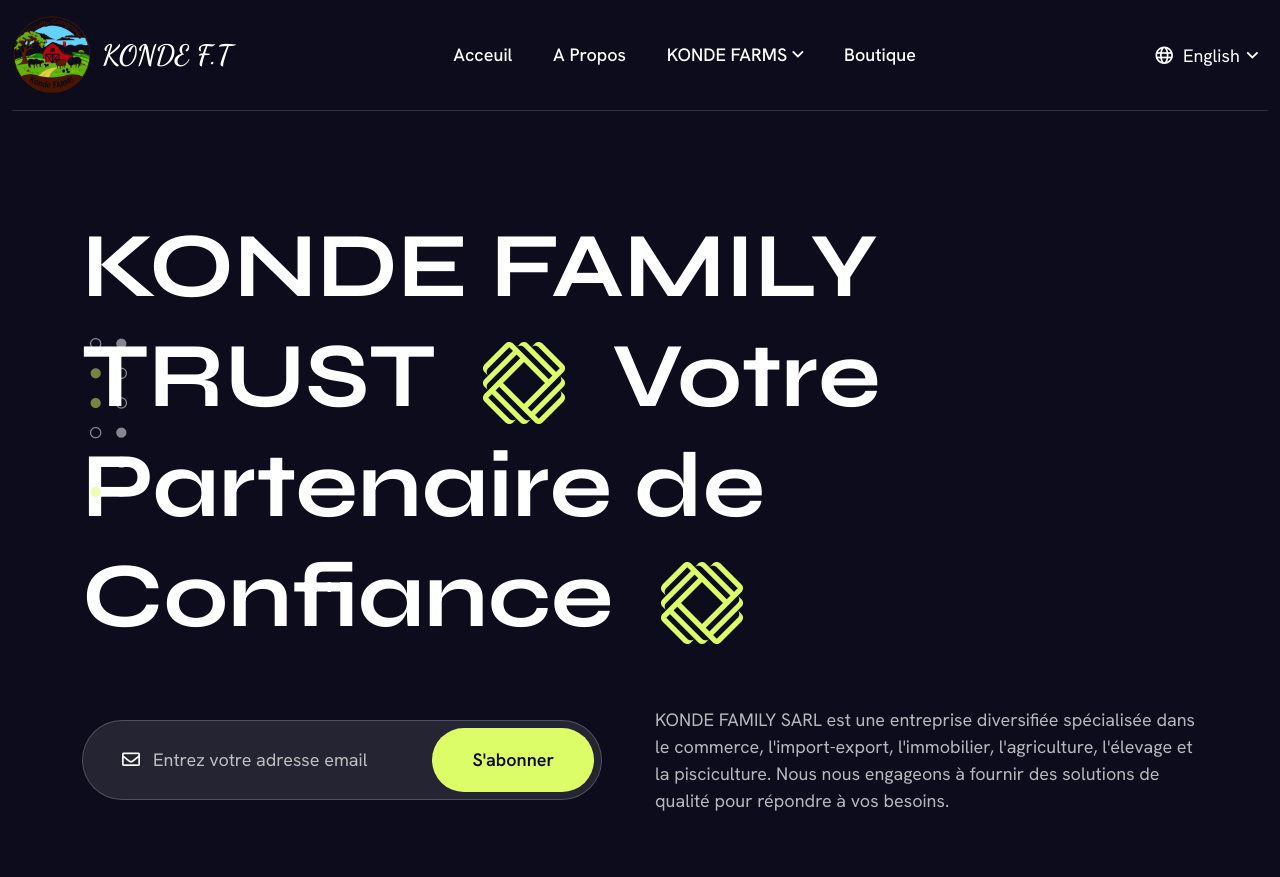
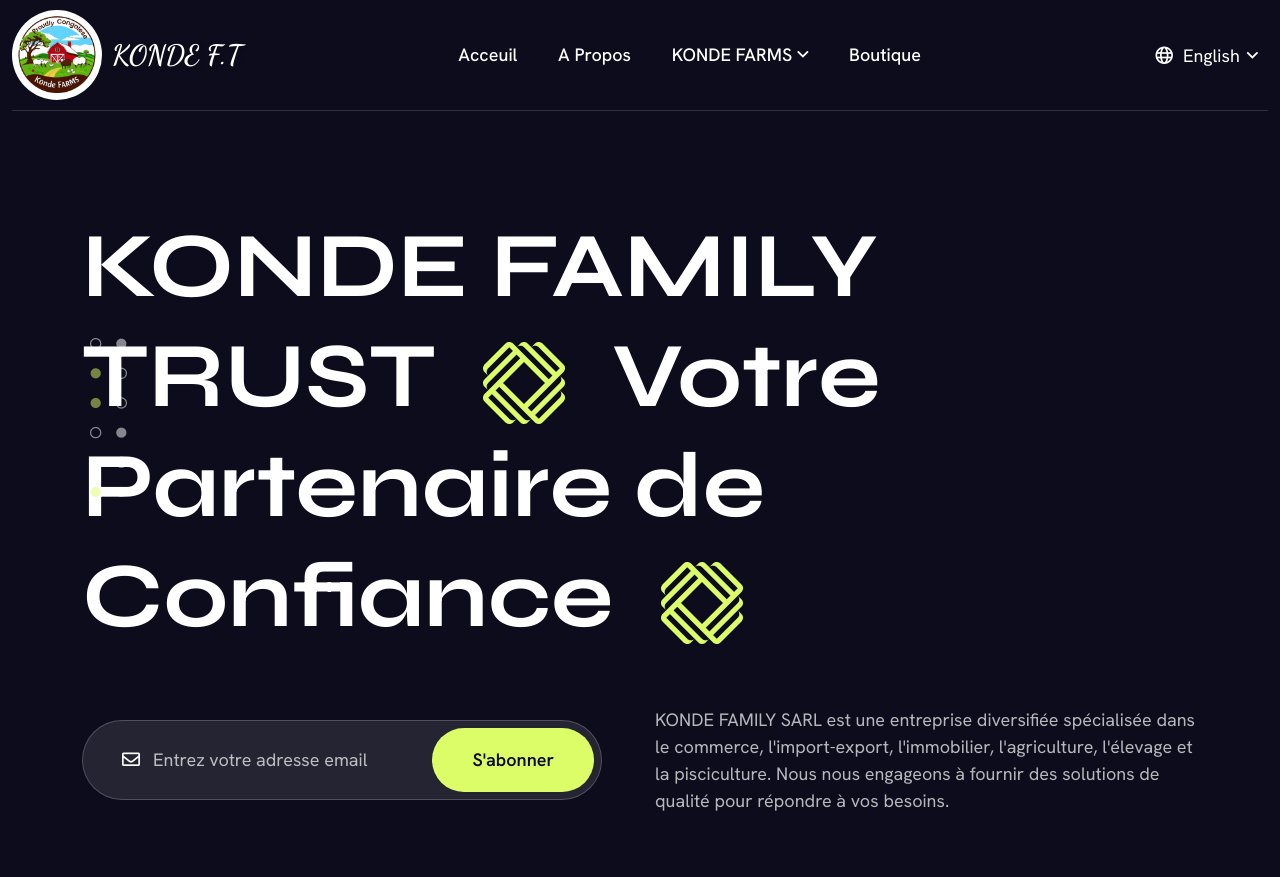
Before and after one commit to ToggleINC/kondefamilytrust, a plain HTML site: page index-2.html in a window 1280 px wide. Shown: the top 877 px of the page. Drawn offline with Linux system fonts and the light colour scheme.

Commit message:
Ajouter fond blanc rond au logo via CSS

```diff
--- a/index-2.html
+++ b/index-2.html
@@ -33,6 +33,19 @@
         <link rel="stylesheet" href="assets/css/style.css">
         <!--====== Responsive css ======-->
         <link rel="stylesheet" href="assets/css/responsive.css">
+        <style>
+            /* Fond blanc rond pour le logo */
+            .brand-logo {
+                display: inline-block;
+                background: white;
+                border-radius: 50%;
+                padding: 5px;
+            }
+            .brand-logo img {
+                border-radius: 50%;
+                display: block;
+            }
+        </style>
     </head>
     <body>
         <!--====== Start Preloader ======-->
```
Also changed, not shown: assets/images/logo/logo.svg.
